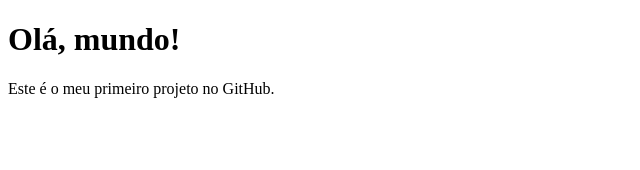
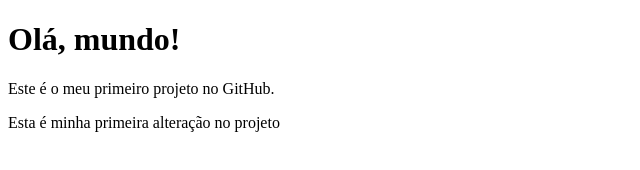
Before and after one commit to Carlos734-If/Meu-Primeiro-projeto, a plain HTML site: page index.html in a window 1280 px wide. Shown: the whole page, without its empty margins (0-640 px from the left). Drawn offline with Linux system fonts and the light colour scheme.

Commit message:
Update index.html

```diff
--- a/index.html
+++ b/index.html
@@ -6,5 +6,6 @@
 <body>
     <h1>Olá, mundo!</h1>
     <p>Este é o meu primeiro projeto no GitHub.</p>
+    <p>Esta é minha primeira alteração no projeto </p>
 </body>
 </html>
```
